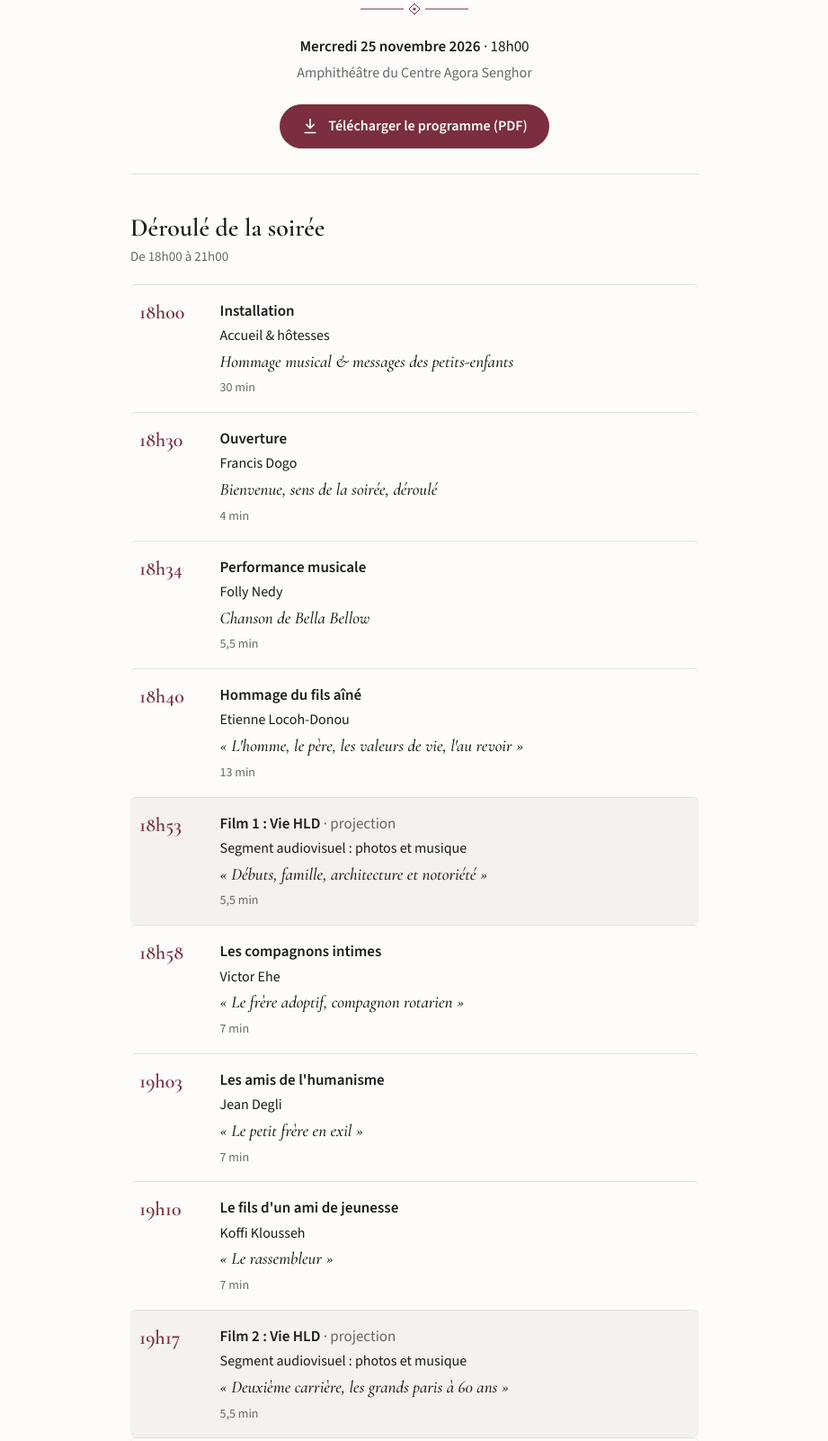
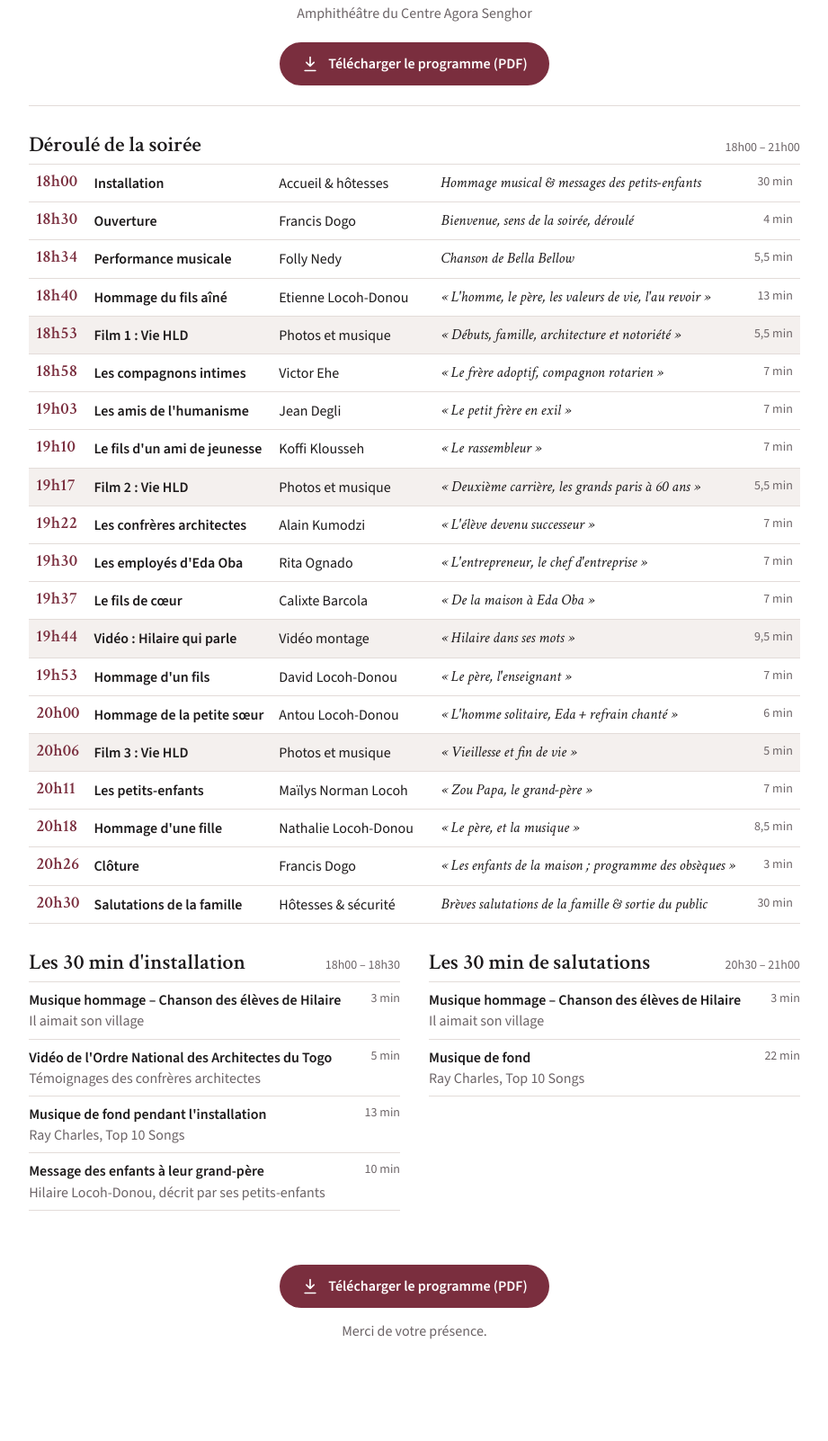
Before and after one commit to timotheesakponou-bot/programme-hommage, a plain HTML site: page index.html in a window 1280 px wide. Shown: the part 190-1792 px from the top of the page at 90% size, without its empty margins (179-1100 px from the left). After the commit the page ends 1737 px from the top, so only its background shows below. Drawn offline with nearby package versions, Linux system fonts and the light colour scheme.

Commit message:
Add files via upload

```diff
--- a/index.html
+++ b/index.html
@@ -5,52 +5,51 @@
 <meta name="viewport" content="width=device-width, initial-scale=1">
 <title>Hommage à Hilaire M. Locoh-Donou</title>
 <link rel="preconnect" href="https://fonts.googleapis.com">
-<link href="https://fonts.googleapis.com/css2?family=Cormorant+Garamond:ital,wght@0,500;0,600;1,500&family=Source+Sans+3:wght@400;600&display=swap" rel="stylesheet">
+<link href="https://fonts.googleapis.com/css2?family=Crimson+Text:ital,wght@0,400;0,600;1,400&family=Source+Sans+3:wght@400;600&display=swap" rel="stylesheet">
 <style>
-/* VOICE: recueilli, sobre, élégant — un programme de cérémonie qu'on tient en main
-   IDEA: le livret imprimé remis à l'entrée, lu sur un téléphone
-   PICTURE: le déroulé lui-même, avec de grandes heures en marge
-   COLOUR and TYPE: blanc chaud, encre presque noire, un bordeaux discret ; Cormorant Garamond + Source Sans 3
-   LAYOUT: une colonne calme, en-tête, déroulé, programmes d'installation et de salutations */
-:root{color-scheme:light dark;--bg:light-dark(#fdfcfa,#141213);--ink:light-dark(#1d1a1b,#ece7e4);--soft:light-dark(#6c6467,#a59da0);--line:light-dark(#e6e0dd,#2c2729);--acc:light-dark(#7a2e3e,#d79aa7);--now:light-dark(#f6ecee,#2a1c20);--film:light-dark(#f4f1ee,#1c191a)}
-:root[data-theme=light]{color-scheme:light}:root[data-theme=dark]{color-scheme:dark}
+:root{--bg:#fff;--ink:#1d1a1b;--soft:#6c6467;--line:#e3dcd9;--acc:#7a2e3e;--film:#f4f0ee;--now:#f6e9ec}
 *{box-sizing:border-box;min-width:0}
-body{margin:0;background:var(--bg);color:var(--ink);font:16px/1.55 "Source Sans 3",system-ui,sans-serif;overflow-x:clip}
-.wrap{max-width:760px;margin:0 auto;padding:0 max(5vw,18px)}
-header{padding:clamp(40px,8vw,80px) 0 28px;text-align:center;border-bottom:1px solid var(--line)}
-.pre{font:italic 500 20px/1.3 "Cormorant Garamond",Georgia,serif;color:var(--acc);margin:0 0 10px}
-h1{font:600 clamp(34px,7vw,52px)/1.05 "Cormorant Garamond",Georgia,serif;margin:0;text-wrap:balance}
-.orn{display:block;margin:22px auto;width:120px;height:14px;color:var(--acc)}
-.when{margin:0;font-size:17px}
-.when b{font-weight:600}
-.where{margin:4px 0 0;color:var(--soft)}
-h2{font:600 28px/1.1 "Cormorant Garamond",Georgia,serif;margin:44px 0 6px}
-.sub{color:var(--soft);margin:0 0 18px;font-size:15px}
-ol{list-style:none;margin:0;padding:0}
-.it{display:grid;grid-template-columns:4.6em minmax(0,1fr);gap:0 16px;padding:16px 10px;border-top:1px solid var(--line);border-radius:6px}
-.it:last-child{border-bottom:1px solid var(--line)}
-.t{font:600 22px/1.1 "Cormorant Garamond",Georgia,serif;color:var(--acc);white-space:nowrap;padding-top:2px}
-.seq{font-weight:600;font-size:17px;margin:0}
-.who{margin:2px 0 0}
-.th{margin:4px 0 0;font:italic 500 19px/1.3 "Cormorant Garamond",Georgia,serif}
-.d{margin:6px 0 0;font-size:14px;color:var(--soft);white-space:nowrap}
-.film{background:var(--film)}
-.film .seq::after{content:" · projection";font-weight:400;color:var(--soft)}
-.it.now{background:var(--now);box-shadow:inset 3px 0 0 var(--acc)}
-.badge{display:inline-block;margin-left:8px;font-size:13px;font-weight:600;color:var(--acc);border:1px solid var(--acc);border-radius:99px;padding:0 8px;vertical-align:2px}
-.box{display:grid;gap:10px}
-.m{display:grid;grid-template-columns:minmax(0,1fr) auto;gap:4px 16px;padding:12px 0;border-top:1px solid var(--line)}
-.m:last-child{border-bottom:1px solid var(--line)}
-.m p{margin:0}
-.m .k{font-weight:600}
-.m .v{color:var(--soft);grid-column:1}
-.m .du{grid-row:1;grid-column:2;color:var(--soft);font-size:14px;white-space:nowrap}
-.dl{display:inline-flex;align-items:center;gap:10px;margin-top:22px;min-height:48px;padding:12px 24px;border-radius:99px;background:var(--acc);color:var(--bg);font-weight:600;font-size:16px;text-decoration:none}
+body{margin:0;background:var(--bg);color:var(--ink);font:16px/1.45 "Source Sans 3",system-ui,sans-serif;overflow-x:clip}
+.wrap{max-width:960px;margin:0 auto;padding:0 max(4vw,16px)}
+header{text-align:center;padding:clamp(32px,6vw,56px) 0 22px;border-bottom:1px solid var(--line)}
+.pre{font:italic 400 20px/1.2 "Crimson Text",Georgia,serif;color:var(--acc);margin:0}
+h1{font:600 clamp(32px,6vw,46px)/1.05 "Crimson Text",Georgia,serif;margin:4px 0 0;text-wrap:balance}
+.orn{display:block;margin:12px auto;width:120px;height:14px;color:var(--acc)}
+.when{margin:0}.when b{font-weight:600}.where{color:var(--soft)}
+.dl{display:inline-flex;align-items:center;gap:10px;margin-top:20px;min-height:48px;padding:12px 24px;border-radius:99px;background:var(--acc);color:#fff;font-weight:600;text-decoration:none}
 .dl:focus-visible{outline:3px solid var(--ink);outline-offset:3px}
 .dl svg{width:20px;height:20px}
-footer{text-align:center;color:var(--soft);font-size:14px;padding:48px 0 56px}
-@media(max-width:480px){.it{grid-template-columns:3.9em minmax(0,1fr);gap:0 12px;padding:14px 6px}.t{font-size:20px}}
-@media(prefers-reduced-motion:no-preference){.it.now{transition:background .4s}}
+h2{font:600 24px/1.1 "Crimson Text",Georgia,serif;margin:30px 0 8px;display:flex;justify-content:space-between;align-items:baseline;gap:12px;flex-wrap:wrap}
+h2 span{font:14px "Source Sans 3",sans-serif;color:var(--soft)}
+table{width:100%;border-collapse:collapse}
+td{padding:9px 8px;border-bottom:1px solid var(--line);vertical-align:top}
+tr:first-child td{border-top:1px solid var(--line)}
+.t{font:600 19px/1.1 "Crimson Text",Georgia,serif;color:var(--acc);white-space:nowrap;width:62px}
+.s{font-weight:600;width:24%}.w{width:21%}
+.th{font:italic 400 17px/1.3 "Crimson Text",Georgia,serif}
+.d{text-align:right;white-space:nowrap;color:var(--soft);font-size:14px;width:64px}
+tr.f td{background:var(--film)}
+tr.now td{background:var(--now)}tr.now td:first-child{box-shadow:inset 3px 0 0 var(--acc)}
+.badge{display:inline-block;margin-left:6px;font-size:12px;font-weight:600;color:var(--acc);border:1px solid var(--acc);border-radius:99px;padding:0 7px;vertical-align:2px}
+.cols{display:grid;grid-template-columns:repeat(2,minmax(0,1fr));gap:0 32px}
+.m{display:grid;grid-template-columns:minmax(0,1fr) auto;gap:0 12px;padding:8px 0;border-bottom:1px solid var(--line)}
+.m:first-of-type{border-top:1px solid var(--line)}
+.m b{font-weight:600}.m i{grid-column:1;color:var(--soft);font-style:normal}.m em{grid-row:1;grid-column:2;font-style:normal;color:var(--soft);font-size:14px;white-space:nowrap}
+footer{text-align:center;color:var(--soft);padding:40px 0 56px}
+footer p{margin:14px 0 0}
+@media(max-width:700px){
+  .cols{grid-template-columns:minmax(0,1fr)}
+  table,tbody,tr,td{display:block}
+  tr{display:grid;grid-template-columns:58px minmax(0,1fr);padding:11px 6px;border-bottom:1px solid var(--line)}
+  tr:first-child{border-top:1px solid var(--line)}
+  td,tr:first-child td{border:0;padding:0;width:auto}
+  .t{grid-row:1/span 4;font-size:18px;padding-top:1px}
+  .s,.w,.t,.d{width:auto}
+  .w,.th,.d{grid-column:2}
+  .d{text-align:left;font-size:13px;margin-top:2px}
+  tr.f{background:var(--film)}tr.f td{background:none}
+  tr.now{background:var(--now);box-shadow:inset 3px 0 0 var(--acc)}tr.now td{background:none}tr.now td:first-child{box-shadow:none}
+}
 </style>
 </head>
 <body>
@@ -59,34 +58,33 @@ footer{text-align:center;color:var(--soft);font-size:14px;padding:48px 0 56px}
   <p class="pre">Cérémonie d'hommages à</p>
   <h1>Hilaire M. Locoh-Donou</h1>
   <svg class="orn" viewBox="0 0 120 14" aria-hidden="true"><path d="M0 7h48M72 7h48" stroke="currentColor" stroke-width="1"/><path d="M60 1l6 6-6 6-6-6z" fill="none" stroke="currentColor" stroke-width="1"/><circle cx="60" cy="7" r="1.6" fill="currentColor"/></svg>
-  <p class="when"><b>Mercredi 25 novembre 2026</b> · 18h00</p>
-  <p class="where">Amphithéâtre du Centre Agora Senghor</p>
+  <p class="when"><b>Mercredi 25 novembre 2026</b> · 18h00<br><span class="where">Amphithéâtre du Centre Agora Senghor</span></p>
   <a class="dl" href="programme.pdf" download="Programme_Hommage_Hilaire_Locoh-Donou.pdf"><svg viewBox="0 0 24 24" fill="none" stroke="currentColor" stroke-width="2" stroke-linecap="round" stroke-linejoin="round" aria-hidden="true"><path d="M12 3v12M7 10l5 5 5-5M5 21h14"/></svg>Télécharger le programme (PDF)</a>
 </header>
 
-<h2>Déroulé de la soirée</h2>
-<p class="sub">De 18h00 à 21h00</p>
-<ol id="prog"></ol>
+<h2>Déroulé de la soirée <span>18h00 – 21h00</span></h2>
+<table><tbody id="p"></tbody></table>
 
-<h2>Les 30 minutes d'installation</h2>
-<p class="sub">18h00 – 18h30</p>
-<div class="box">
-  <div class="m"><p class="k">Musique hommage – Chanson des élèves de Hilaire</p><p class="v">Il aimait son village</p><p class="du">3 min</p></div>
-  <div class="m"><p class="k">Vidéo de l'Ordre National des Architectes du Togo</p><p class="v">Témoignages des confrères architectes</p><p class="du">5 min</p></div>
-  <div class="m"><p class="k">Musique de fond pendant l'installation</p><p class="v">Ray Charles, Top 10 Songs</p><p class="du">13 min</p></div>
-  <div class="m"><p class="k">Message des enfants à leur grand-père</p><p class="v">Hilaire Locoh-Donou, décrit par ses petits-enfants</p><p class="du">10 min</p></div>
+<div class="cols">
+  <div>
+    <h2>Les 30 min d'installation <span>18h00 – 18h30</span></h2>
+    <div class="m"><b>Musique hommage – Chanson des élèves de Hilaire</b><i>Il aimait son village</i><em>3 min</em></div>
+    <div class="m"><b>Vidéo de l'Ordre National des Architectes du Togo</b><i>Témoignages des confrères architectes</i><em>5 min</em></div>
+    <div class="m"><b>Musique de fond pendant l'installation</b><i>Ray Charles, Top 10 Songs</i><em>13 min</em></div>
+    <div class="m"><b>Message des enfants à leur grand-père</b><i>Hilaire Locoh-Donou, décrit par ses petits-enfants</i><em>10 min</em></div>
+  </div>
+  <div>
+    <h2>Les 30 min de salutations <span>20h30 – 21h00</span></h2>
+    <div class="m"><b>Musique hommage – Chanson des élèves de Hilaire</b><i>Il aimait son village</i><em>3 min</em></div>
+    <div class="m"><b>Musique de fond</b><i>Ray Charles, Top 10 Songs</i><em>22 min</em></div>
+  </div>
 </div>
 
-<h2>Les 30 minutes de salutations</h2>
-<p class="sub">20h30 – 21h00</p>
-<div class="box">
-  <div class="m"><p class="k">Musique hommage – Chanson des élèves de Hilaire</p><p class="v">Il aimait son village</p><p class="du">3 min</p></div>
-  <div class="m"><p class="k">Musique de fond</p><p class="v">Ray Charles, Top 10 Songs</p><p class="du">22 min</p></div>
+<footer>
+  <a class="dl" href="programme.pdf" download="Programme_Hommage_Hilaire_Locoh-Donou.pdf"><svg viewBox="0 0 24 24" fill="none" stroke="currentColor" stroke-width="2" stroke-linecap="round" stroke-linejoin="round" aria-hidden="true"><path d="M12 3v12M7 10l5 5 5-5M5 21h14"/></svg>Télécharger le programme (PDF)</a>
+  <p>Merci de votre présence.</p>
+</footer>
 </div>
-
-<footer><a class="dl" href="programme.pdf" download="Programme_Hommage_Hilaire_Locoh-Donou.pdf"><svg viewBox="0 0 24 24" fill="none" stroke="currentColor" stroke-width="2" stroke-linecap="round" stroke-linejoin="round" aria-hidden="true"><path d="M12 3v12M7 10l5 5 5-5M5 21h14"/></svg>Télécharger le programme (PDF)</a><p>Merci de votre présence.</p></footer>
-</div>
-
 <script>
 {
 const P=[
@@ -94,37 +92,37 @@ const P=[
 ["18h30","Ouverture","Francis Dogo","Bienvenue, sens de la soirée, déroulé","4 min"],
 ["18h34","Performance musicale","Folly Nedy","Chanson de Bella Bellow","5,5 min"],
 ["18h40","Hommage du fils aîné","Etienne Locoh-Donou","« L'homme, le père, les valeurs de vie, l'au revoir »","13 min"],
-["18h53","Film 1 : Vie HLD","Segment audiovisuel : photos et musique","« Débuts, famille, architecture et notoriété »","5,5 min",1],
+["18h53","Film 1 : Vie HLD","Photos et musique","« Débuts, famille, architecture et notoriété »","5,5 min",1],
 ["18h58","Les compagnons intimes","Victor Ehe","« Le frère adoptif, compagnon rotarien »","7 min"],
 ["19h03","Les amis de l'humanisme","Jean Degli","« Le petit frère en exil »","7 min"],
 ["19h10","Le fils d'un ami de jeunesse","Koffi Klousseh","« Le rassembleur »","7 min"],
-["19h17","Film 2 : Vie HLD","Segment audiovisuel : photos et musique","« Deuxième carrière, les grands paris à 60 ans »","5,5 min",1],
+["19h17","Film 2 : Vie HLD","Photos et musique","« Deuxième carrière, les grands paris à 60 ans »","5,5 min",1],
 ["19h22","Les confrères architectes","Alain Kumodzi","« L'élève devenu successeur »","7 min"],
 ["19h30","Les employés d'Eda Oba","Rita Ognado","« L'entrepreneur, le chef d'entreprise »","7 min"],
 ["19h37","Le fils de cœur","Calixte Barcola","« De la maison à Eda Oba »","7 min"],
-["19h44","Vidéo : Hilaire qui parle","Segment audiovisuel : vidéo montage","« Hilaire dans ses mots »","9,5 min",1],
+["19h44","Vidéo : Hilaire qui parle","Vidéo montage","« Hilaire dans ses mots »","9,5 min",1],
 ["19h53","Hommage d'un fils","David Locoh-Donou","« Le père, l'enseignant »","7 min"],
 ["20h00","Hommage de la petite sœur","Antou Locoh-Donou","« L'homme solitaire, Eda + refrain chanté »","6 min"],
-["20h06","Film 3 : Vie HLD","Segment audiovisuel : photos et musique","« Vieillesse et fin de vie »","5 min",1],
+["20h06","Film 3 : Vie HLD","Photos et musique","« Vieillesse et fin de vie »","5 min",1],
 ["20h11","Les petits-enfants","Maïlys Norman Locoh","« Zou Papa, le grand-père »","7 min"],
 ["20h18","Hommage d'une fille","Nathalie Locoh-Donou","« Le père, et la musique »","8,5 min"],
 ["20h26","Clôture","Francis Dogo","« Les enfants de la maison ; programme des obsèques »","3 min"],
 ["20h30","Salutations de la famille","Hôtesses & sécurité","Brèves salutations de la famille & sortie du public","30 min"]
 ];
-const ol=document.getElementById('prog');
-ol.innerHTML=P.map((r,i)=>`<li class="it${r[5]?' film':''}" id="s${i}"><div class="t">${r[0]}</div><div><p class="seq">${r[1]}</p><p class="who">${r[2]}</p><p class="th">${r[3]}</p><p class="d">${r[4]}</p></div></li>`).join('');
+const tb=document.getElementById('p');
+tb.innerHTML=P.map((r,i)=>`<tr id="s${i}"${r[5]?' class="f"':''}><td class="t">${r[0]}</td><td class="s">${r[1]}</td><td class="w">${r[2]}</td><td class="th">${r[3]}</td><td class="d">${r[4]}</td></tr>`).join('');
 const mins=P.map(r=>{const [h,m]=r[0].split('h');return +h*60+ +m});
 const mark=()=>{
+  for(const el of tb.querySelectorAll('.now'))el.classList.remove('now');
+  for(const b of tb.querySelectorAll('.badge'))b.remove();
   const n=new Date(); // Lomé = UTC+0
-  for(const el of ol.querySelectorAll('.now'))el.classList.remove('now');
-  for(const b of ol.querySelectorAll('.badge'))b.remove();
   if(n.getUTCFullYear()!==2026||n.getUTCMonth()!==10||n.getUTCDate()!==25)return;
   const c=n.getUTCHours()*60+n.getUTCMinutes();
   if(c<mins[0]||c>=21*60)return;
   let i=0;while(i+1<mins.length&&c>=mins[i+1])i++;
   const el=document.getElementById('s'+i);el.classList.add('now');
   const b=document.createElement('span');b.className='badge';b.textContent='En cours';
-  el.querySelector('.seq').appendChild(b);
+  el.querySelector('.s').appendChild(b);
 };
 mark();const tm=setInterval(mark,30000);
 }
```
Also changed, not shown: 1 other file.
